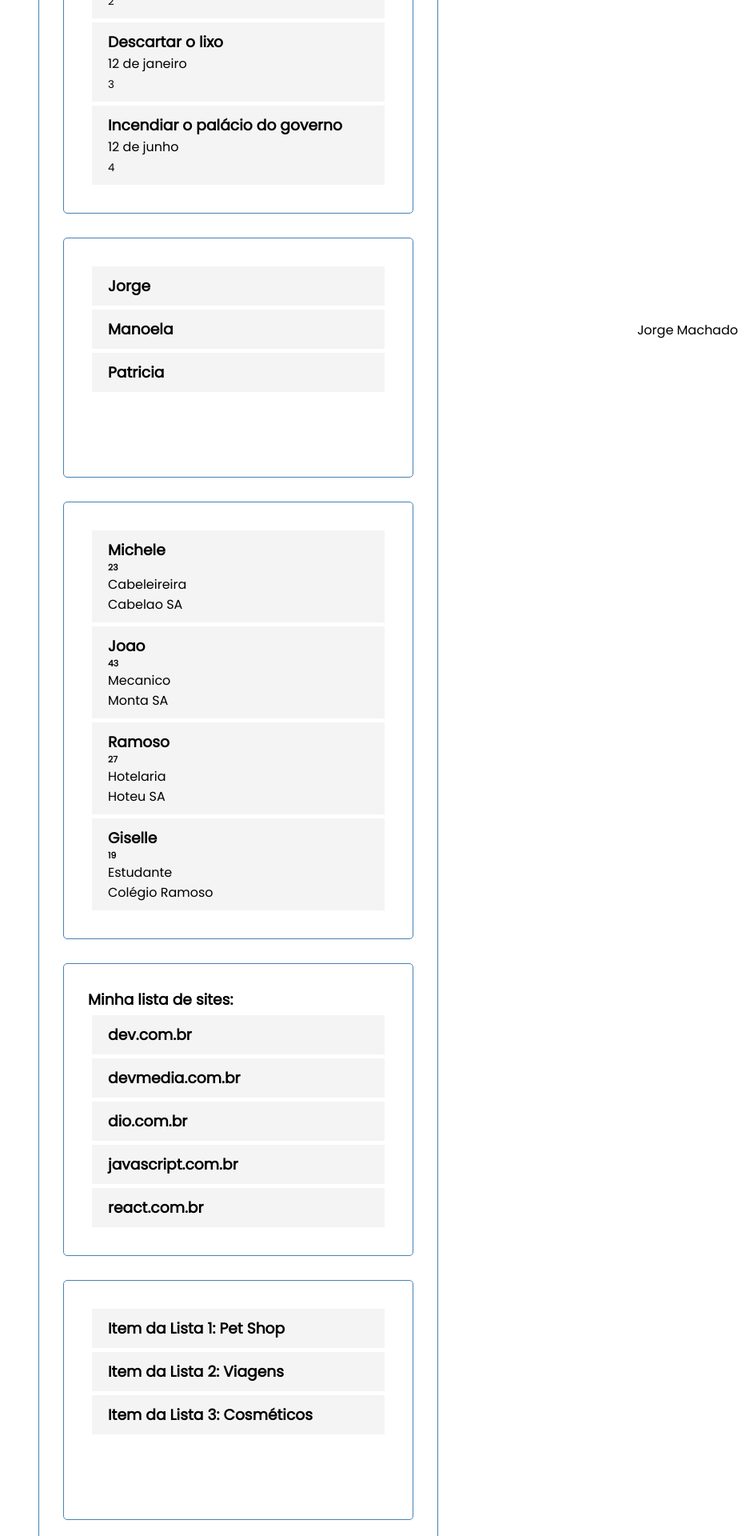
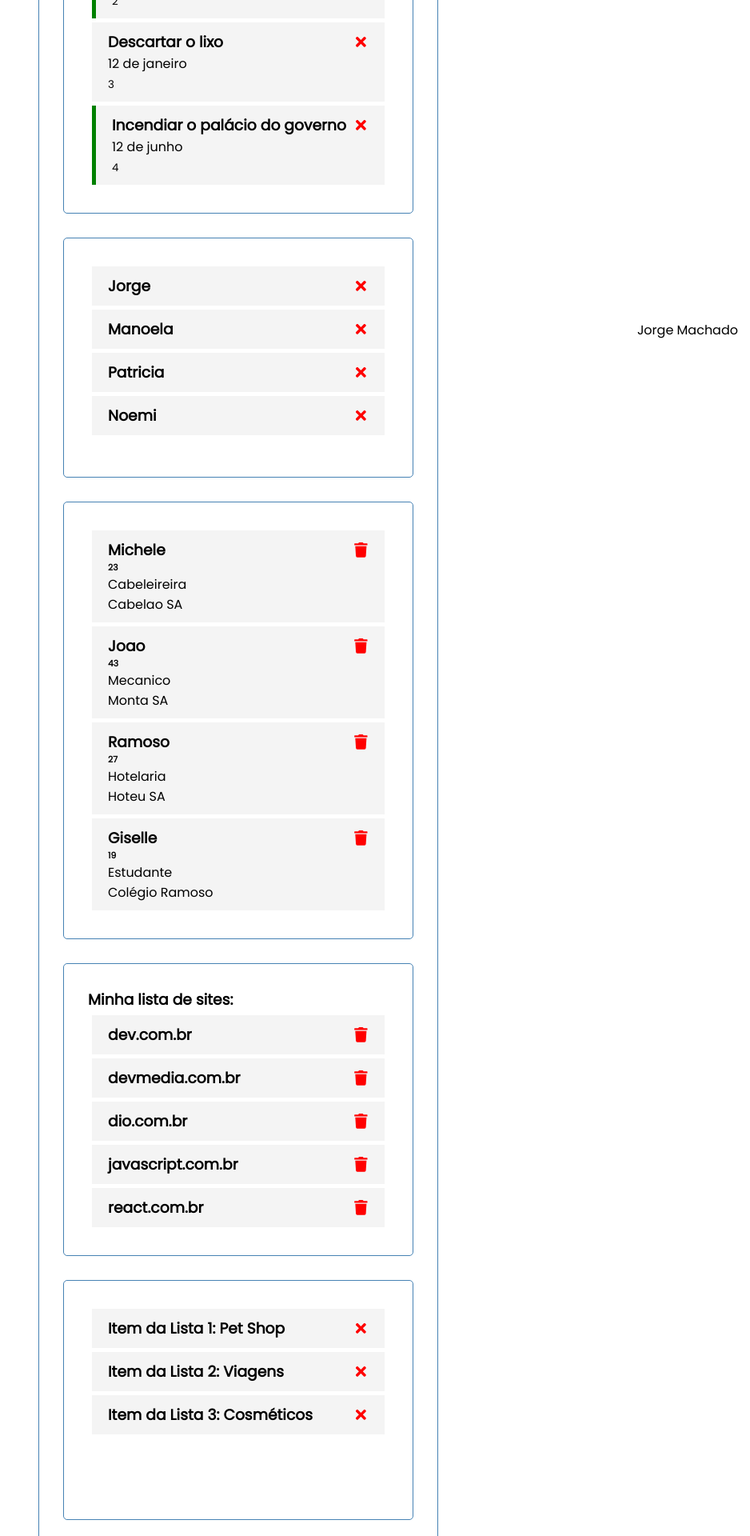
Before and after one commit to jrmsjorgesilva/CRUD-react-front-end---treinamento, a React (Create React App) app: page / in a window 1280 px wide. Shown: the part 360-2280 px from the top of the page at 80% size, without its empty margins (342-1280 px from the left). Built offline with nearby package versions, Linux system fonts and the light colour scheme.

Commit message:
desenvolvimento de componentes e funções para dinamizar aplicação

```diff
--- a/src/App.js
+++ b/src/App.js
@@ -42,32 +42,34 @@ const App = () => {
     ]
   )
 
-  // declaração do hook state com array infos
-const [infos, setInfos] = useState([
-  {
-      id: 1,
-      nome: "Jorge",
-      idade: 23
-  },
-  {
-      id: 2,
-      nome: "Manoela",
-      idade: 53
-  },
-  {
-      id: 3,
-      nome: "Patricia",
-      idade: 43
-  },
-])
+// FUNCTION DELETE
+const deleteTask = (id) => {
+  // filtra as tarefas que não sejam o id inserido e joga no setTasks
+  setTasks(tasks.filter((task) => task.id !== id));
+}
+
+// FUNCTION TOGGLE REMINDER
+const toggleReminder = (id) => {
+  setTasks(tasks.map((task) => task.id === id ? { ...task, reminder: !task.reminder } : task))
+}
 
   return (
+    // container
     <div className="container">
+      {/* // componente header */}
       <Header autor="Jorge Machado"/>
-      <Tasks tasks={tasks} />
-      <Infos infos={infos} />
+      {tasks.length > 0 ? (
+        <Tasks tasks={tasks} deleteTask={deleteTask} toggleReminder={toggleReminder}/>
+      ) : (
+        'Nenhuma tarefa'
+      )}
+      {/* componente infos */}
+      <Infos />
+      {/* componente vetores */}
       <Vetores />
+      {/* componente sites */}
       <Sites />
+      {/* componente lists */}
       <Lists />
     </div>
   );
--- a/src/components/Info.js
+++ b/src/components/Info.js
@@ -1,11 +1,13 @@
+import { FaTimes } from 'react-icons/fa'
 
-const Info = ({ info }) => {
-    console.log(info.nome)
+const Info = ({ info, deleteInfo }) => {
+
   return (
     <div className='task'>
-        <h3>{info.nome}</h3>
+        <h3>{info.nome} <FaTimes style={{ color: 'red' }} onClick={() => deleteInfo(info.id)} /></h3>
     </div>
   )
+
 }
 
 export default Info
--- a/src/components/Infos.js
+++ b/src/components/Infos.js
@@ -1,14 +1,47 @@
 // import { useState } from 'react'
 import Info from './Info'
+import { useState } from 'react'
 
-const Infos = ({ infos }) => {
+const Infos = () => {
+
+// declaração do hook state com array infos
+const [infos, setInfos] = useState([
+  {
+      id: 1,
+      nome: "Jorge",
+      idade: 23
+  },
+  {
+      id: 2,
+      nome: "Manoela",
+      idade: 53
+  },
+  {
+      id: 3,
+      nome: "Patricia",
+      idade: 43
+  },
+  {
+    id: 4,
+    nome: "Noemi",
+    idade: 32
+  },
+])
+
+// DELETE INFOS
+const deleteInfo = (id) => {
+  setInfos(infos.filter((info) => info.id !== id))
+}
 
   return (
-    <div className='container'>
-        {infos.map((info) => (
-            <Info key={info.id} info={ info } />
-        ))}
-    </div>
+    infos.length > 0) ? (
+      <div className='container'>
+          {infos.map((info) => (
+              <Info key={info.id} info={ info } deleteInfo={deleteInfo} />
+          ))}
+      </div>
+    ) : (
+      'Nenhuma informação nos campos'
   )
 }
 
--- a/src/components/List.js
+++ b/src/components/List.js
@@ -1,8 +1,11 @@
+import { FaTimes } from 'react-icons/fa'
 
-const List = ({ list }) => {
+const List = ({ list, deleteList }) => {
     return(
         <div className='task'>
-            <h3>Item da Lista {list.id}: {list.categoria}</h3>
+            <h3>Item da Lista {list.id}: {list.categoria}
+                <FaTimes style={{ color: 'red' }} onClick={() => deleteList(list.id)} />
+            </h3>
         </div>
     )
 }
--- a/src/components/Lists.js
+++ b/src/components/Lists.js
@@ -3,7 +3,7 @@ import { useState } from 'react'
 
 const Lists = () => {
 
-  const [lists] = useState([
+  const [lists, setList] = useState([
       {
           id: 1,
           categoria: "Pet Shop"
@@ -18,12 +18,20 @@ const Lists = () => {
       },
   ])
 
+//   DELETE LISTS
+const deleteList = (id) => {
+    setList(lists.filter((list) => list.id !== id))
+}
+
   return (
-    <div className='container'>
-        {lists.map((list) => (
-            <List key={list.id} list={ list } />
-        ))}
-    </div>
+      lists.length > 0) ? (
+        <div className='container'>
+            {lists.map((list) => (
+                <List key={list.id} list={ list } deleteList={deleteList} />
+            ))}
+        </div>
+      ) : (
+        'Nenhuma lista a ser exibida'
   )
 }
 
--- a/src/components/Site.js
+++ b/src/components/Site.js
@@ -1,9 +1,11 @@
+import { FaTrash } from 'react-icons/fa'
 
-
-const Site = ({ site }) => {
+const Site = ({ site, deleteSite }) => {
   return (
     <div className='task'>
-        <h3>{site.endereco}</h3>
+        <h3>{site.endereco}
+          <FaTrash style={{ color: 'red' }} onClick={() => deleteSite(site.id)}/>
+        </h3>
     </div>
   )
 }
--- a/src/components/Sites.js
+++ b/src/components/Sites.js
@@ -3,7 +3,7 @@ import { useState } from 'react'
 
 const Sites = () => {
 
-  const [sites] = useState([
+  const [sites, setSites] = useState([
     {
         id: 1,
         endereco: 'dev.com.br'
@@ -26,15 +26,22 @@ const Sites = () => {
     }
   ])
 
-  console.log(sites)
+  //   DELETE SITES
+  const deleteSite = (id) => {
+      setSites(sites.filter((site) => site.id !== id))
+  }
 
   return (
+    sites.length > 0
+        ) ? (
             <div className='container'>
                 <h3>Minha lista de sites: </h3>
                 {sites.map((site) => (
-            <Site key={site.id} site={site} />
+                    <Site key={site.id} site={site} deleteSite={deleteSite} />
                 ))}
             </div>
+        ) : (
+            'Nenhum site para filtrar'
     )
 }
 
--- a/src/components/Task.js
+++ b/src/components/Task.js
@@ -1,10 +1,11 @@
 /// COMPONENT MINHA TAREFA PARA CADA ELEMENTO
+import { FaTimes } from 'react-icons/fa'
 
-const Task = ({ task }) => {
-    // console.log(task)
+const Task = ({ task, deleteTask, toggleReminder }) => {
+    console.log(task)
   return (
-    <div className='task'>
-        <h3>{task.text}</h3>
+    <div className={`task ${task.reminder ? 'reminder' : ''}`} onDoubleClick={() => toggleReminder(task.id)}>
+        <h3>{task.text} <FaTimes style={{ color: 'red', cursor: 'pointer' }} onClick={() => deleteTask(task.id)} /></h3>
         <p>{task.day}</p>
         <small>{task.id}</small>
     </div>
--- a/src/components/Tasks.js
+++ b/src/components/Tasks.js
@@ -1,12 +1,12 @@
 // COMPONENTE TASKS
 import Task from './Task'
 
-const Tasks = ({ tasks }) => {
+const Tasks = ({ tasks, deleteTask, toggleReminder }) => {
     // console.log(tasks)
   return (
     <div className='container'>
         {tasks.map((task) => (
-            <Task key={ task.id } task={task}/>
+            <Task key={ task.id } task={task} deleteTask={deleteTask} toggleReminder={toggleReminder}/>
         ))}
     </div>
   )
--- a/src/components/Vetor.js
+++ b/src/components/Vetor.js
@@ -1,10 +1,12 @@
+import { FaTrash } from 'react-icons/fa'
 
-
-const Vetor = ({ vetor }) => {
+const Vetor = ({ vetor, deleteVetor }) => {
 
   return (
     <div className='task'>
-        <h3>{vetor.nome}</h3>
+        <h3>{vetor.nome}
+          <FaTrash style={{ color: 'red' }} onClick={() => deleteVetor(vetor.id)} />
+        </h3>
         <h6>{vetor.idade}</h6>
         <p>{vetor.profissao}</p>
         <p>{vetor.empresa}</p>
--- a/src/components/Vetores.js
+++ b/src/components/Vetores.js
@@ -4,7 +4,7 @@ import Vetor from './Vetor'
 
 const Vetores = () => {
 
-  const [vetores] = useState(
+  const [vetores, setVetores] = useState(
       [
           {
               id: 1,
@@ -37,12 +37,21 @@ const Vetores = () => {
       ]
   )
 
+  // DELETE VETORES
+  const deleteVetor = (id) => {
+    setVetores(vetores.filter((vetor) => vetor.id !== id))
+  }
+
   return (
+    vetores.length > 0
+  ) ? (
     <div className='container'>
         {vetores.map((vetor) => (
-            <Vetor key={vetor.id} vetor={vetor}/>
+            <Vetor key={vetor.id} vetor={vetor} deleteVetor={deleteVetor}/>
         ))}
     </div>
+  ) : (
+    'Nenhum vetor morreu nas filmagens'
   )
 }
 
```
Lines whose indentation alone changed are shown as unchanged.
